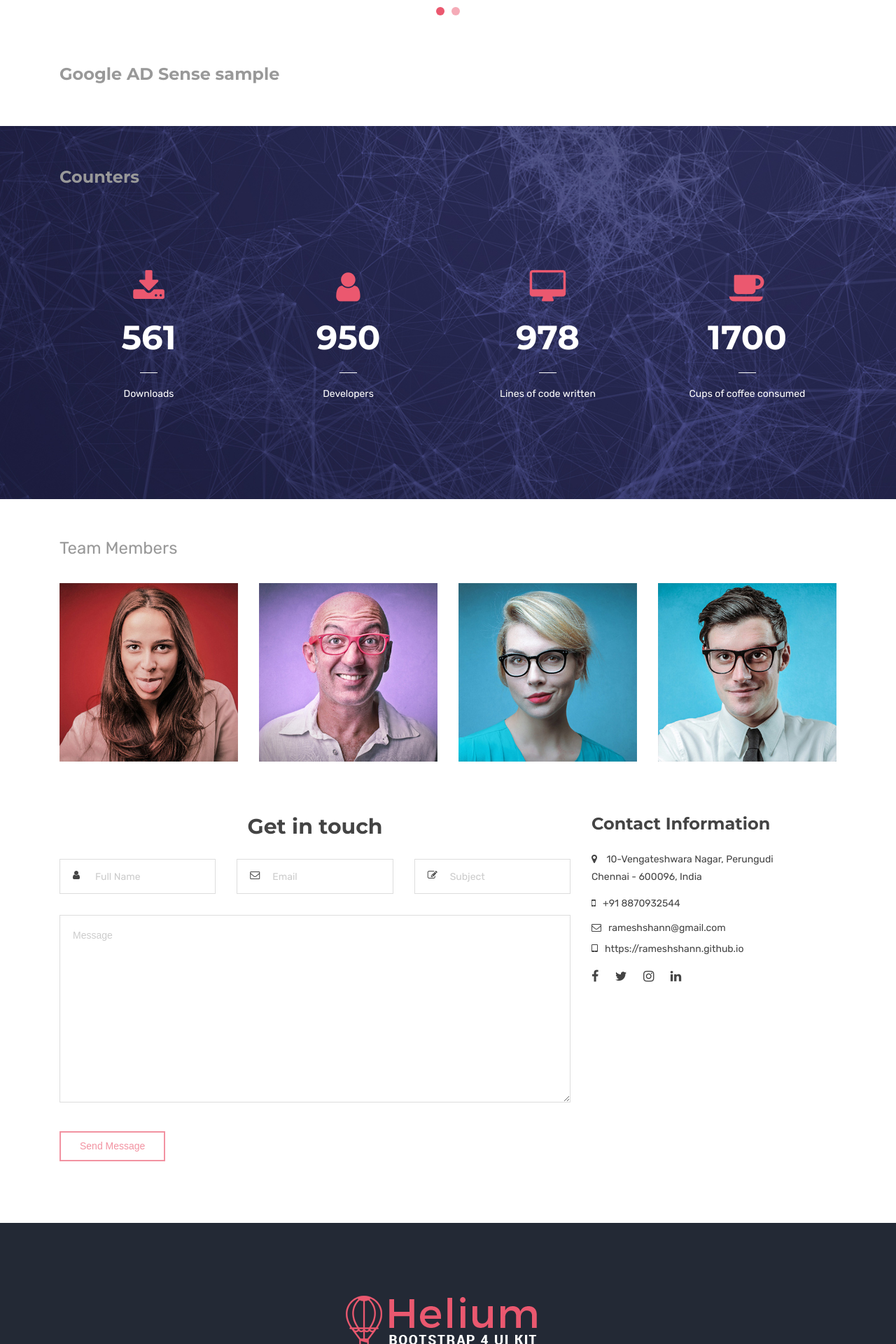
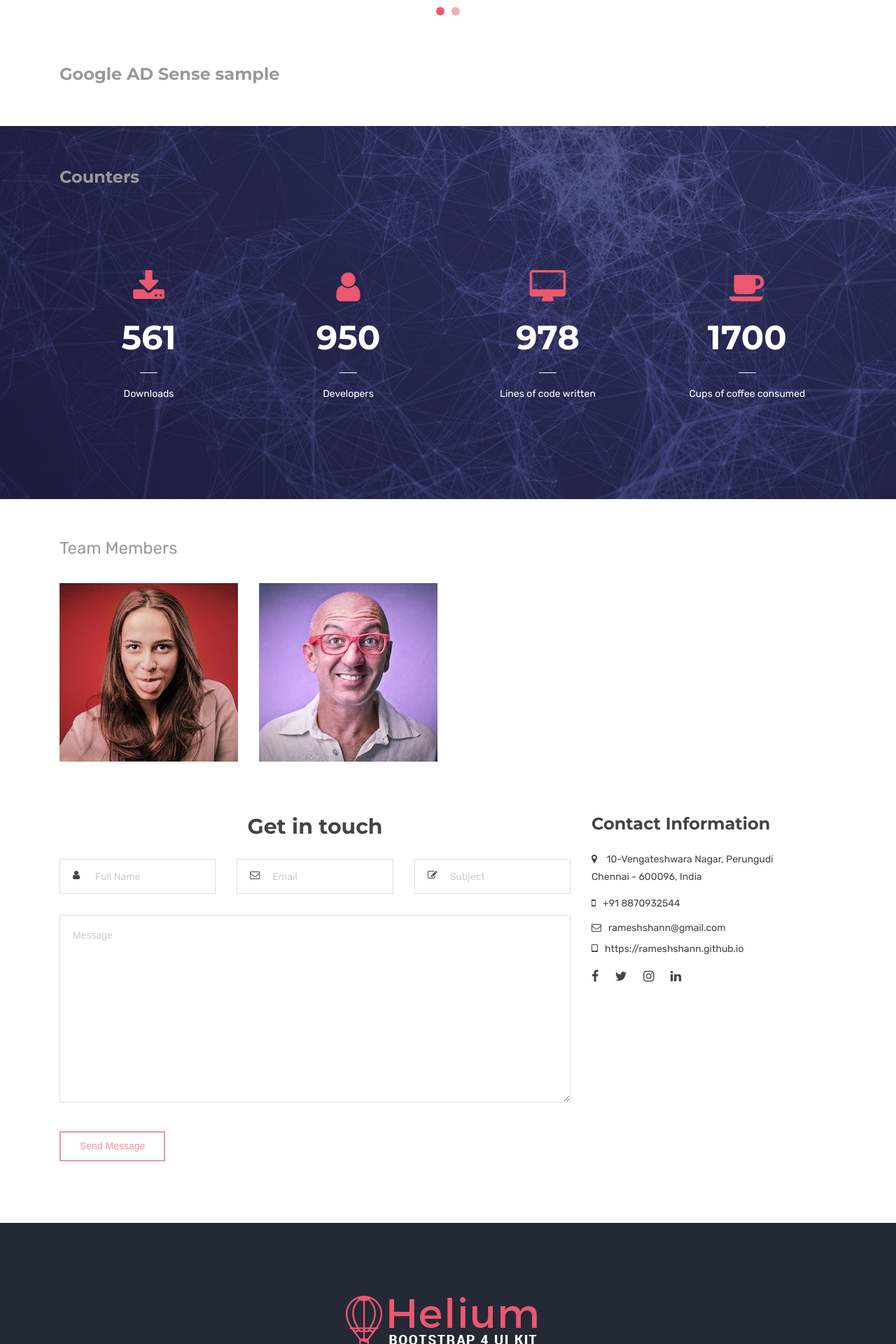
Before and after one commit to rameshshann/rameshshann.github.io, a Jekyll site: the page built from index.html, in a window 1280 px wide. Shown: the part 2243-4163 px from the top of the page at 70% size. Built offline with Jekyll 4.4.1, drawn with Linux system fonts in a browser that asks for light colours.

Commit message:
Update index.html

```diff
--- a/index.html
+++ b/index.html
@@ -310,49 +310,9 @@ canonical: https://heliumjk.github.io
                   <!-- Team Item Ends -->
                 </div>
 
-                <div class="col-sm-6 col-md-3">
-                  <!-- Team Item Starts -->
-                  <figure>
-                    <img src="{{ BASE_PATH }}/assets/images/team/team-07.jpg" alt="">
-                    <div class="image-overlay">
-                      <div class="overlay-text text-center">
-                        <div class="info-text">
-                          <strong>Elizabeth Jones</strong>
-                          <span>Art Director</span>
-                        </div>
-                        <hr class="small-divider border-white">
-                        <ul class="social-icons">
-                          <li><a href="#"><i class="fa fa-facebook" aria-hidden="true"></i></a></li>
-                          <li><a href="#"><i class="fa fa-twitter" aria-hidden="true"></i></a></li>
-                          <li><a href="#"><i class="fa fa-instagram" aria-hidden="true"></i></a></li>
-                        </ul>
-                      </div>
-                    </div>
-                  </figure>
-                  <!-- Team Item Ends -->
-                </div>
 
-                <div class="col-sm-6 col-md-3">
-                  <!-- Team Item Starts -->
-                  <figure>
-                    <img src="{{ BASE_PATH }}/assets/images/team/team-08.jpg" alt="">
-                    <div class="image-overlay">
-                      <div class="overlay-text text-center">
-                        <div class="info-text">
-                          <strong>Danny Burton</strong>
-                          <span>Senior Designer</span>
-                        </div>
-                        <hr class="small-divider border-white">
-                        <ul class="social-icons">
-                          <li><a href="#"><i class="fa fa-facebook" aria-hidden="true"></i></a></li>
-                          <li><a href="#"><i class="fa fa-twitter" aria-hidden="true"></i></a></li>
-                          <li><a href="#"><i class="fa fa-instagram" aria-hidden="true"></i></a></li>
-                        </ul>
-                      </div>
-                    </div>
-                  </figure>
-                  <!-- Team Item Ends -->
-                </div>
+
+
 
               </div>
             </div>
```
Also changed, not shown: other parts of index.html (+3 -3 lines).
